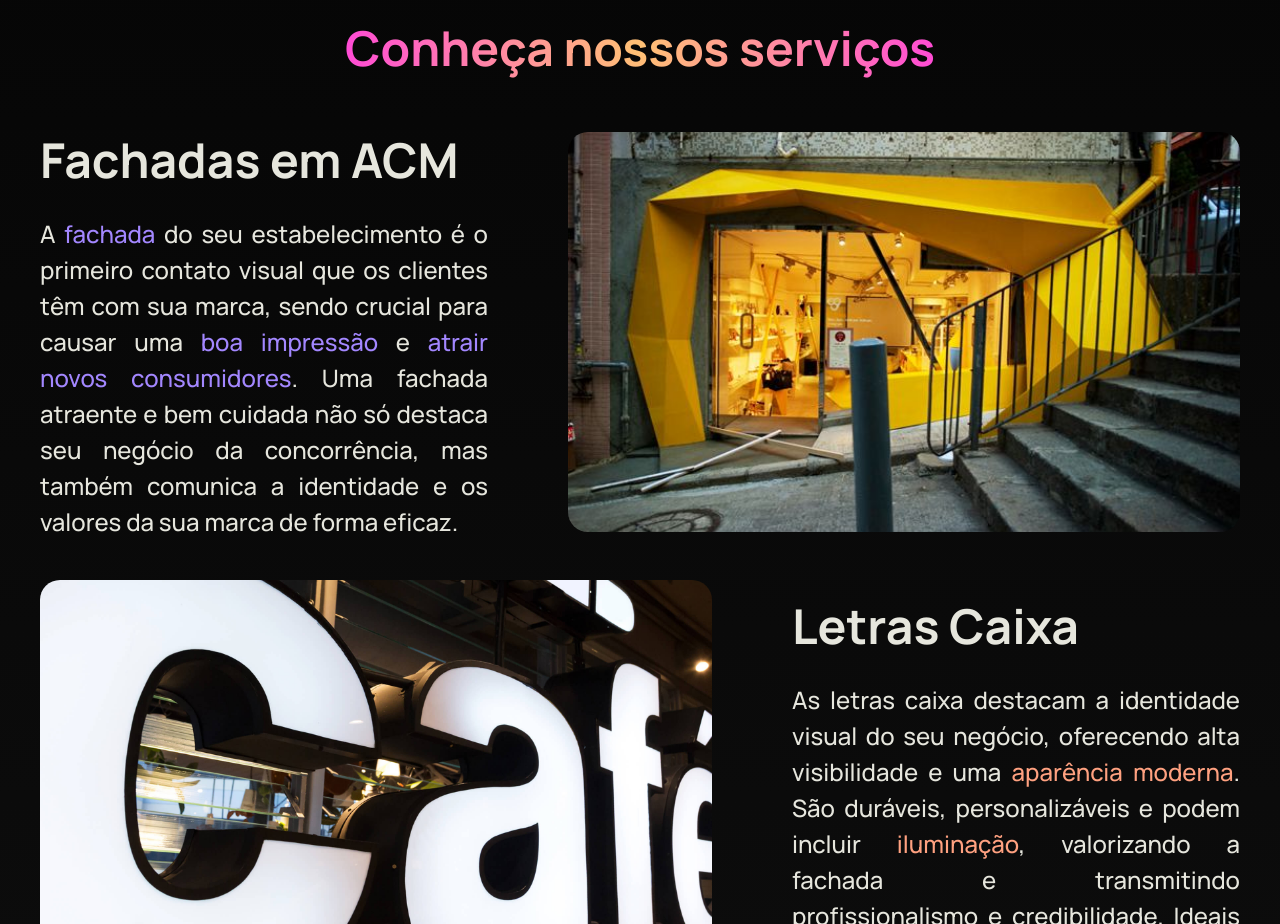
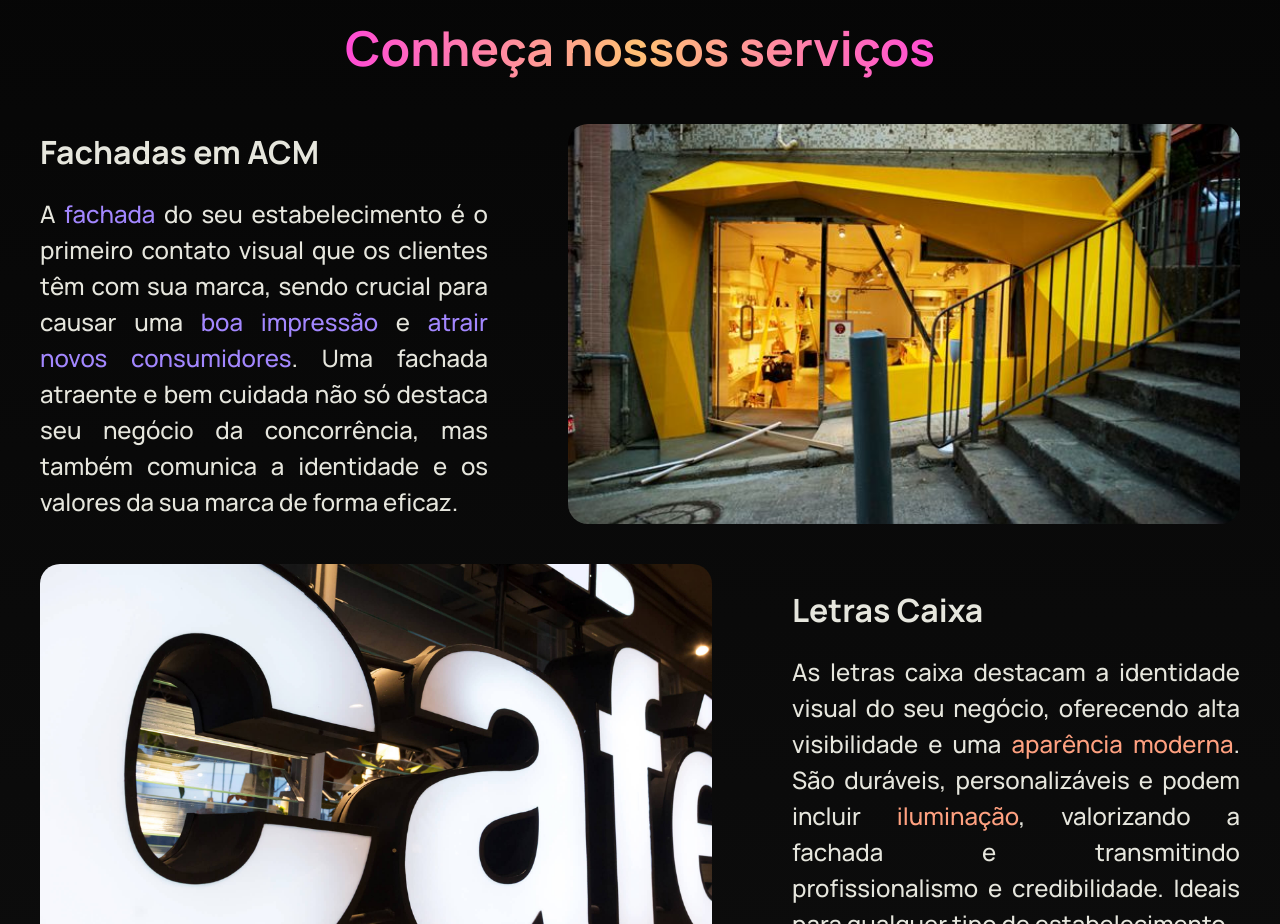
Before and after one commit to felipe-torress/viamidia-website, a Next.js app: page / in a window 1280 px wide. Shown: the part 1060-1984 px from the top of the page. Built offline with nearby package versions, Linux system fonts and the light colour scheme; a web font is replaced by a local one.

Commit message:
feat: switch h3 to subHeader1

```diff
--- a/src/app/components/cards/HomeProductCard.tsx
+++ b/src/app/components/cards/HomeProductCard.tsx
@@ -28,7 +28,7 @@ const HomeProductCard: React.FC<HomeProductCardProps> = ({
       className={classNames(styles.cardContainer, containerAlignmentClassName)}
     >
       <div className={classNames(styles.cardTextContainer)}>
-        <h2 className={typography.h3}>{title}</h2>
+        <h2 className={typography.subHeader1}>{title}</h2>
         <Text />
       </div>
       <Image
--- a/src/app/styles/typography.module.css
+++ b/src/app/styles/typography.module.css
@@ -21,10 +21,10 @@
   color: var(--soft-grey);
 }
 
-.h3 {
+.subHeader1 {
   font-family: "Manrope", sans-serif;
   font-weight: 700;
-  font-size: 48px;
+  font-size: 32px;
   color: var(--soft-grey);
 }
 
```
